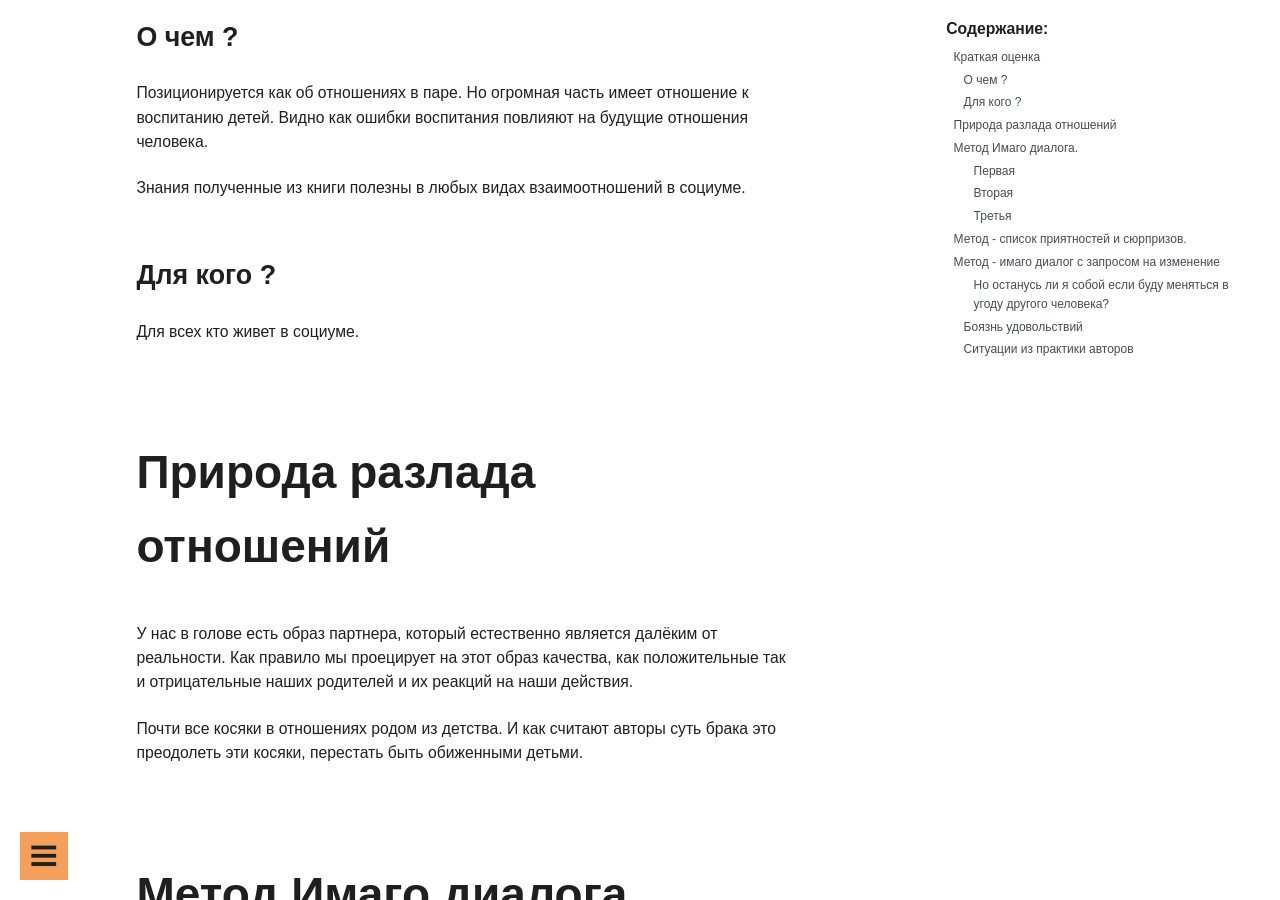
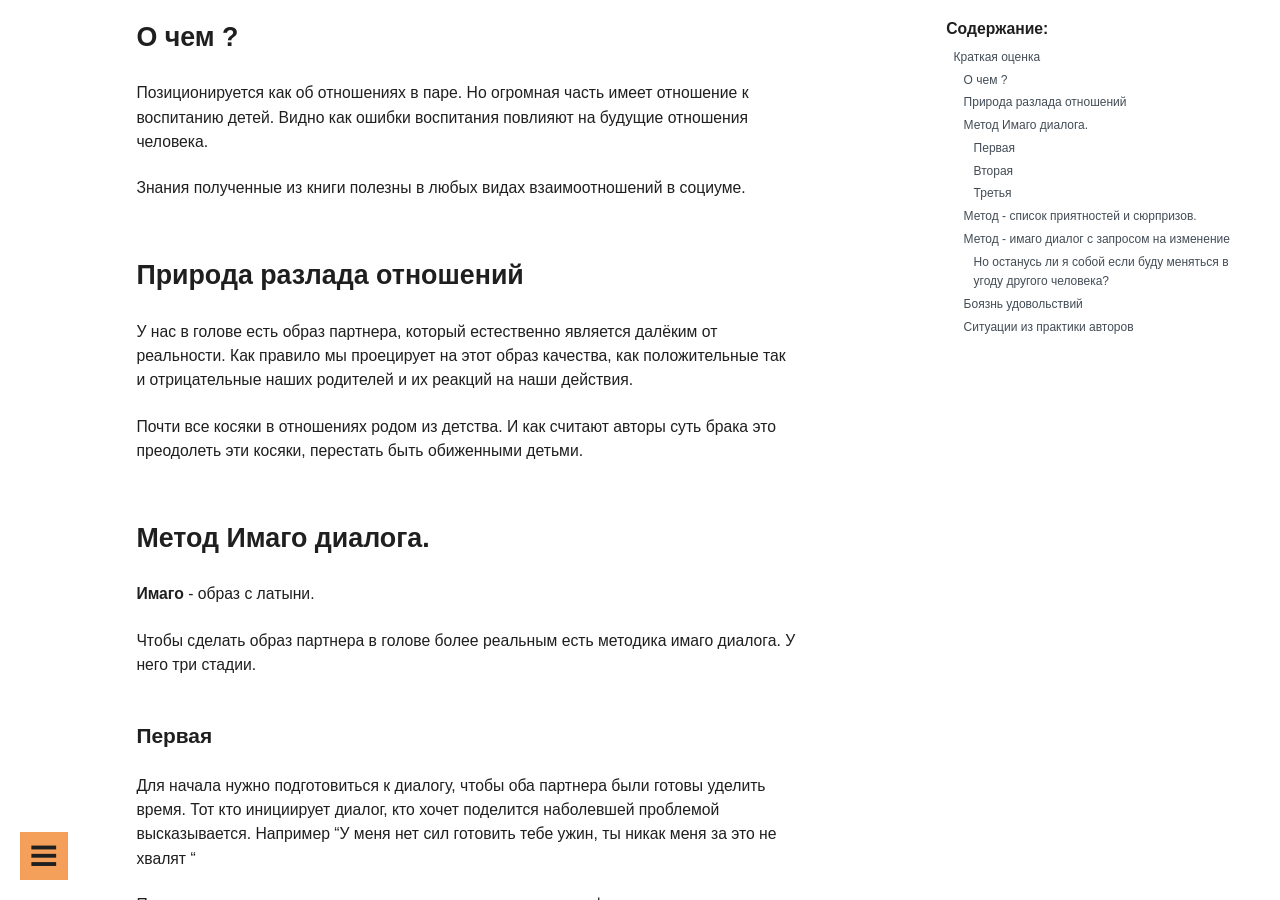
Before and after one commit to guest363/blog, a Jekyll site: the page built from _posts/book-review/2020-01-25-love-for-life--book.md, in a window 1280 px wide and 900 px high, scrolled down 911 px. Built offline with Jekyll 4.4.1, drawn with Linux system fonts in a browser that asks for light colours.

Commit message:
Fix: header size

```diff
--- a/_posts/book-review/2020-01-25-love-for-life--book.md
+++ b/_posts/book-review/2020-01-25-love-for-life--book.md
@@ -1,65 +1,70 @@
 ---
 layout: book-review
 title: Любовь на всю жизнь руководство для пар
-date:   2020-01-26
+date: 2020-01-26
 categories: [Дети]
 tag: Рецензия
-cover: '/assets/images/children/love-for-life.png'
-author: 'Харвилл Хендрикс и Хелен Хант'
-themes: 'Взаимоотношения людей, психология, детская психология'
-size: '321'
-mark: '9 из 10 имаго терапевтов'
-link: 'https://www.mann-ivanov-ferber.ru/books/lyubov-na-vsyu-zhizn/'
+cover: "/assets/images/children/love-for-life.png"
+author: "Харвилл Хендрикс и Хелен Хант"
+themes: "Взаимоотношения людей, психология, детская психология"
+size: "321"
+mark: "9 из 10 имаго терапевтов"
+link: "https://www.mann-ivanov-ferber.ru/books/lyubov-na-vsyu-zhizn/"
 ---
 
 # Краткая оценка
+
 Прочитав книгу ее хочется подарить своему другу, чтобы сделать его жизнь лучше.
 
 ## О чем ?
+
 Позиционируется как об отношениях в паре. Но огромная часть имеет отношение к воспитанию детей. Видно как ошибки воспитания повлияют на будущие отношения человека.
 
 Знания полученные из книги полезны в любых видах взаимоотношений в социуме.
 
-## Для кого ?
-Для всех кто живет в социуме.
+## Природа разлада отношений
 
-# Природа разлада отношений
 У нас в голове есть образ партнера, который естественно является далёким от реальности. Как правило мы проецирует на этот образ качества, как положительные так и отрицательные наших родителей и их реакций на наши действия.
 
 Почти все косяки в отношениях родом из детства. И как считают авторы суть брака это преодолеть эти косяки, перестать быть обиженными детьми.
 
-# Метод Имаго диалога.
+## Метод Имаго диалога.
 
 **Имаго** - образ с латыни.
 
 Чтобы сделать образ партнера в голове более реальным есть методика имаго диалога. У него три стадии.
+
 ### Первая
-Для начала нужно подготовиться к диалогу, чтобы оба партнера были готовы уделить время. Тот кто инициирует диалог,  кто хочет поделится наболевшей проблемой высказывается.  Например "У меня нет сил готовить тебе ужин, ты никак меня за это не хвалят "
+
+Для начала нужно подготовиться к диалогу, чтобы оба партнера были готовы уделить время. Тот кто инициирует диалог, кто хочет поделится наболевшей проблемой высказывается. Например "У меня нет сил готовить тебе ужин, ты никак меня за это не хвалят "
 
 Партнер должен просто подтвердить, что правильно понял информацию и продублировать ее " у тебя нет сил мне готовить ужин так как я не благодарю за него?"
 
-Тот кто спрашивает подтверждает правильность.  И тогда тот кто отвечает уточняет есть ли ещё какие-то дополнения, это все что беспокоит поэтому вопросу.
+Тот кто спрашивает подтверждает правильность. И тогда тот кто отвечает уточняет есть ли ещё какие-то дополнения, это все что беспокоит поэтому вопросу.
 
 То есть суть в том, чтобы просто услышать и понять что говорит человек.
 
 ### Вторая
+
 Нужно понять как человек пришёл к таким выводам, не обвинять или доказать обратное, просто понять логику как он к такому пришел.
 
 ### Третья
+
 На третьем этапе нужно понять какие чувства вызывает этот момент. Т.е. мы понимаем логику и чувства, даем полное ощущение понимания для человека. По сути после этого и у нас самих возникает понимание что перед нами другая личность со своим внутренним миром а не отражение нас самих. Понимание и принятие что существует целый другой мир ключ к сближению
 
 Этапы по книге называются отзеркаливание - подтверждение - сопереживание.
 
-# Метод - список приятностей и сюрпризов.
+## Метод - список приятностей и сюрпризов.
 
 Составить список конкретных шагов, что может сделать партнер чтобы порадовать.
 Например:
-* приносить кофе в постель
-* раз в неделю дарить цветы
-* обнимать перед сном
-* раз в неделю массаж
-* делать 3 комплимента в день
-* и так далее
+
+- приносить кофе в постель
+- раз в неделю дарить цветы
+- обнимать перед сном
+- раз в неделю массаж
+- делать 3 комплимента в день
+- и так далее
 
 Суть в маленьких приятностях которые легко может дать партнёр.
 Такие списки составляют оба партнера и обмениваются ими. Теперь в течении месяца нужно выполнять по 3 пункта из списка каждый день. Любые и партнер не должен знает какие.
@@ -68,25 +73,28 @@ link: 'https://www.mann-ivanov-ferber.ru/books/lyubov-na-vsyu-zhizn/'
 Хоть этот метод и крайне эффективен он постепенно приедается и теряет силу.
 По этому составляется еще один список сюрпризов которые хотел бы получить партнер. Это более существенные действия, как правило. И их нужно выполнять в случайное время. Такой эффект неожиданности не даёт психики адаптироваться .
 
-# Метод - имаго диалог с запросом на изменение
+## Метод - имаго диалог с запросом на изменение
 
 Вот тут есть мощная идея, состоящая из двух логических блоков:
-* единственный действенный способ сделать партнера счастливым и исцелить его травмы - измениться под его желания.
-* такие изменения целительны для обоих ! Так как настоящие запросы указывают не только на рану дающего запрос но и на недостаток принимающего.
+
+- единственный действенный способ сделать партнера счастливым и исцелить его травмы - измениться под его желания.
+- такие изменения целительны для обоих ! Так как настоящие запросы указывают не только на рану дающего запрос но и на недостаток принимающего.
 
 Суть проста. Определить список изменений в партнёре. Изменения должны быть **SMART**.
-* Небольшие (small)
-* Измеримые (measurable)
-* Достижимые (achievable)
-* Уместные (relevant)
-* Ограниченные по времени достижения (time-limited).
+
+- Небольшие (small)
+- Измеримые (measurable)
+- Достижимые (achievable)
+- Уместные (relevant)
+- Ограниченные по времени достижения (time-limited).
 
 Схема действия партнера:
+
 - Партнер выбирает одно из изменений и, если требуется, проговаривает в методике имаго диалога для снятия неоднозначности.
 - Меняет себя, как бы сложно не казалось, это изменение.
 
 Партнер сам выбирает из списка то, которое считает наиболее легким.
-И интересно то, что то которое он считает  наиболее трудно достижимым и даст наибольший рост личности.
+И интересно то, что то которое он считает наиболее трудно достижимым и даст наибольший рост личности.
 
 ![Цитата из книги про запрос изменений](/assets/images/children/request-to-change.png)
 
@@ -97,11 +105,12 @@ link: 'https://www.mann-ivanov-ferber.ru/books/lyubov-na-vsyu-zhizn/'
 Опять таки кажущиеся логичным утверждение в корне не верно. Изменяя себя мы открывает и развиваем свои качества становясь более развитой личностью. От того что человек начнет заниматься спортом он не перестанет быть собой, но станет лучшей версией себя.
 
 ## Боязнь удовольствий
+
 Мы боимся удовлетворения всех своих желаний.
 Авторы приводят хорошую аргументацию в пользу этой позиции, основанную на детском травмирующем опыте.
-
 
 ![Цитата из книги про боязнь удовольствий](/assets/images/children/fear-of-pleasure.png)
 
 ## Ситуации из практики авторов
+
 О их тут очень много, некоторые кажутся нереальным, на первый взгляд. По большей части вдохновляющие примеры.
```
Also changed, not shown: _posts/book-review/2020-01-25-lyzi-mam--book.md (+3 -3 lines), _posts/book-review/2020-02-03-run-by-rule-80-20.md (+6 -6 lines), _posts/book-review/2020-06-19-emotional-intelligence.md (+6 -6 lines), _posts/book-review/2020-07-21-not-about-run.md (+9 -9 lines).
